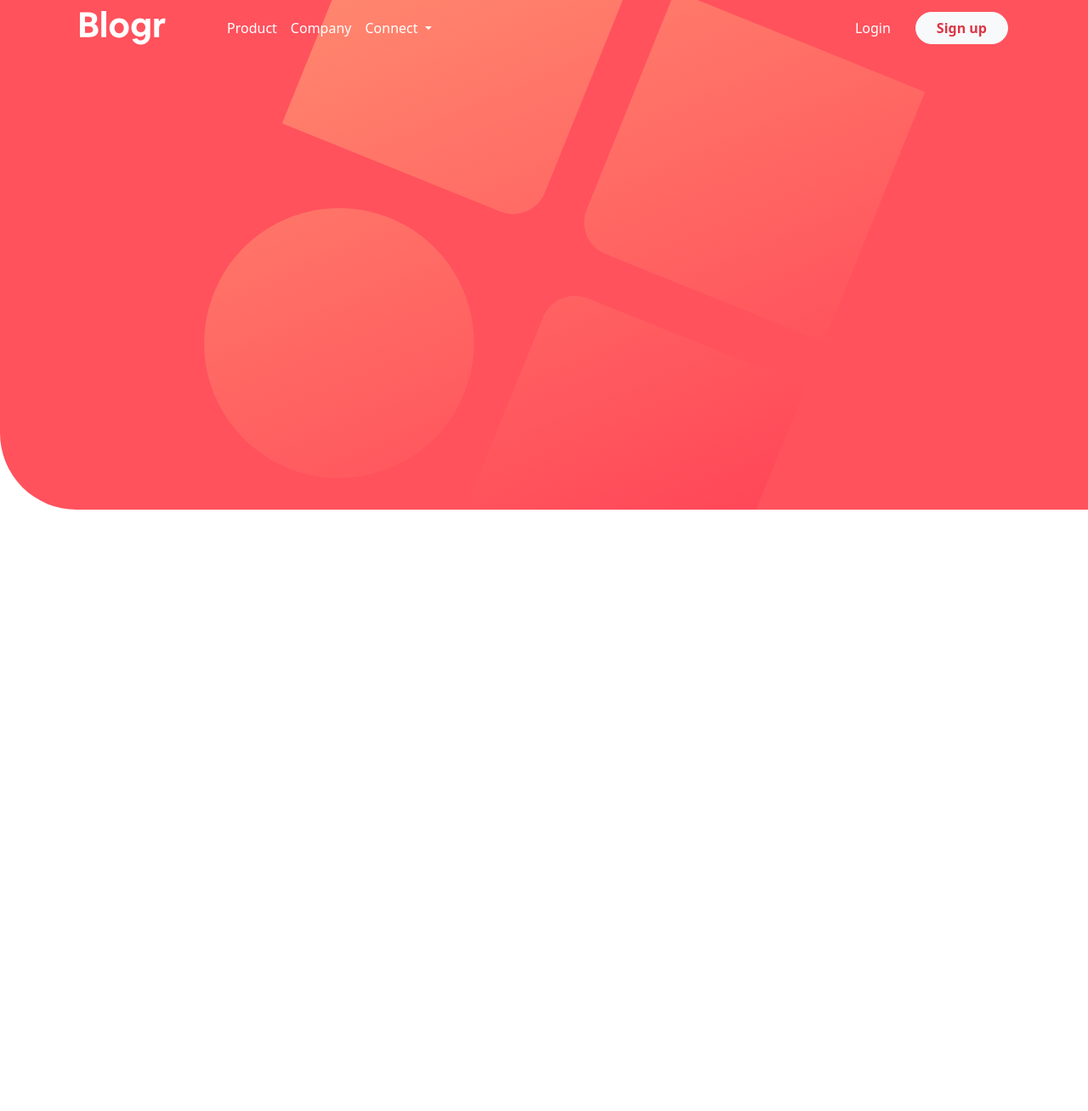
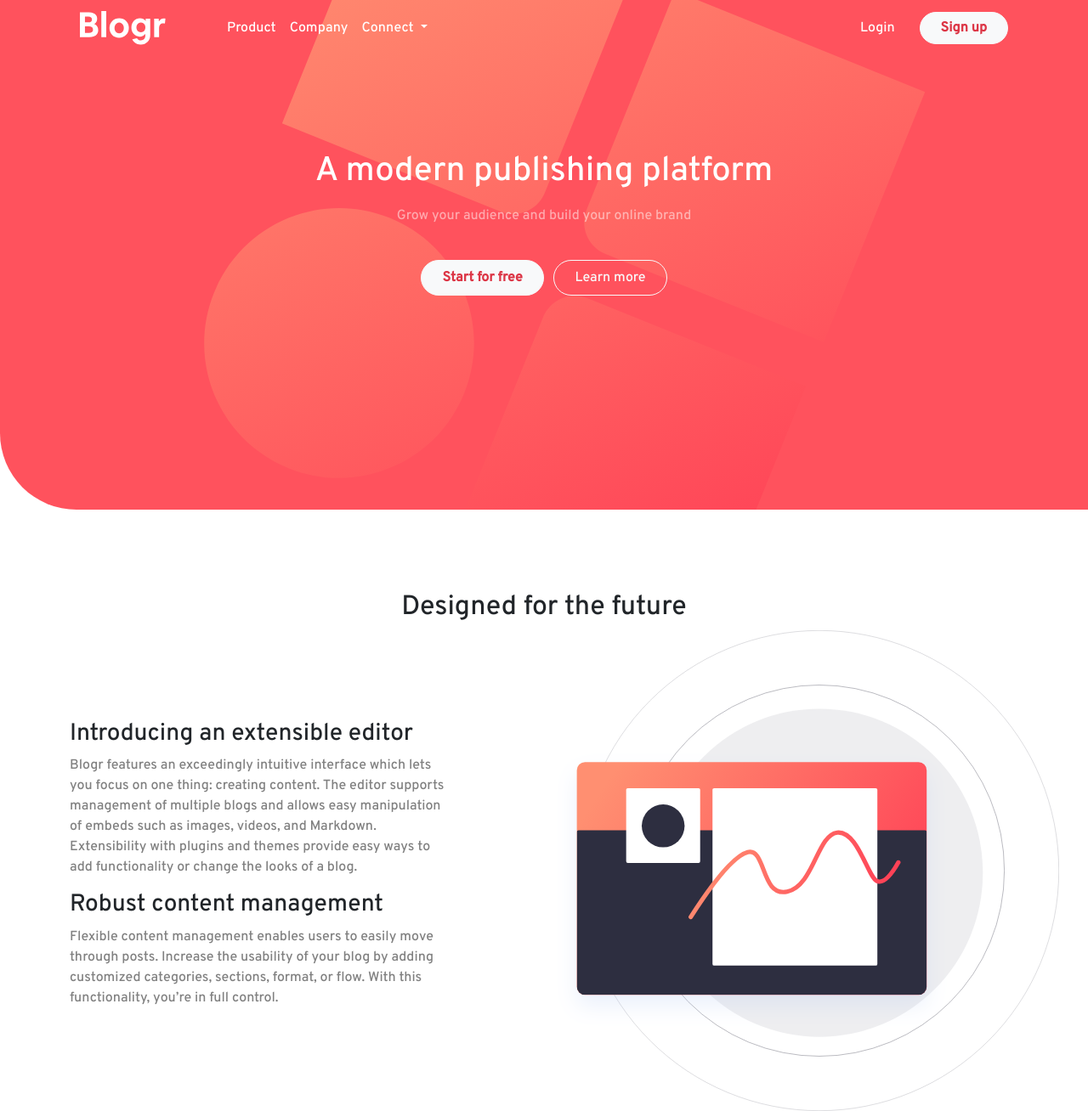
Before and after one commit to Ikramuddin21/blogr-landing-page, a plain HTML site: page index.html in a window 1280 px wide. Shown: the whole page at 85% size. Before the commit the page ends 800 px from the top, so only its background shows below. Drawn offline with nearby package versions, Linux system fonts and the light colour scheme.

Commit message:
some changes header section & create top bloh section

```diff
--- a/css/style.css
+++ b/css/style.css
@@ -1,3 +1,12 @@
+body {
+    /* font-family: 'Ubuntu', sans-serif; */
+    font-family: 'Overpass', sans-serif;
+}
+
+p {
+    color: gray;
+}
+
 .header {
     height: 600px;
     background: url('../images/bg-pattern-intro-desktop.svg');
--- a/index.html
+++ b/index.html
@@ -1,5 +1,6 @@
 <!DOCTYPE html>
 <html lang="en">
+
 <head>
     <meta charset="UTF-8">
     <meta http-equiv="X-UA-Compatible" content="IE=edge">
@@ -8,17 +9,29 @@
     <!-- Fav icon -->
     <link rel="shortcut icon" href="images/favicon-32x32.png" type="image/x-icon">
     <!-- Bootstrap css -->
-    <link href="https://cdn.jsdelivr.net/npm/bootstrap@5.1.3/dist/css/bootstrap.min.css" rel="stylesheet" integrity="sha384-1BmE4kWBq78iYhFldvKuhfTAU6auU8tT94WrHftjDbrCEXSU1oBoqyl2QvZ6jIW3" crossorigin="anonymous">
+    <link href="https://cdn.jsdelivr.net/npm/bootstrap@5.1.3/dist/css/bootstrap.min.css" rel="stylesheet"
+        integrity="sha384-1BmE4kWBq78iYhFldvKuhfTAU6auU8tT94WrHftjDbrCEXSU1oBoqyl2QvZ6jIW3" crossorigin="anonymous">
+    <!-- Google font -->
+    <!-- <link rel="preconnect" href="https://fonts.googleapis.com">
+    <link rel="preconnect" href="https://fonts.gstatic.com" crossorigin>
+    <link href="https://fonts.googleapis.com/css2?family=Ubuntu:wght@700&display=swap" rel="stylesheet"> -->
+
+    <link rel="preconnect" href="https://fonts.googleapis.com">
+    <link rel="preconnect" href="https://fonts.gstatic.com" crossorigin>
+    <link href="https://fonts.googleapis.com/css2?family=Overpass:wght@500&display=swap" rel="stylesheet">
     <!-- Custom css -->
     <link rel="stylesheet" href="css/style.css">
 </head>
+
 <body>
     <header class="header">
         <div class="container">
             <nav class="navbar navbar-expand-lg navbar-light">
                 <div class="container-fluid">
                     <a class="navbar-brand" href="#"><img src="images/logo.svg" alt="Logo"></a>
-                  <button class="navbar-toggler" type="button" data-bs-toggle="collapse" data-bs-target="#navbarSupportedContent" aria-controls="navbarSupportedContent" aria-expanded="false" aria-label="Toggle navigation">
+                    <button class="navbar-toggler" type="button" data-bs-toggle="collapse"
+                        data-bs-target="#navbarSupportedContent" aria-controls="navbarSupportedContent"
+                        aria-expanded="false" aria-label="Toggle navigation">
                         <span class="navbar-toggler-icon"></span>
                     </button>
                     <div class="collapse navbar-collapse" id="navbarSupportedContent">
@@ -30,13 +43,16 @@
                                 <a class="nav-link text-white" href="#">Company</a>
                             </li>
                             <li class="nav-item dropdown">
-                        <a class="nav-link dropdown-toggle text-white" href="#" id="navbarDropdown" role="button" data-bs-toggle="dropdown" aria-expanded="false">
+                                <a class="nav-link dropdown-toggle text-white" href="#" id="navbarDropdown"
+                                    role="button" data-bs-toggle="dropdown" aria-expanded="false">
                                     Connect
                                 </a>
                                 <ul class="dropdown-menu" aria-labelledby="navbarDropdown">
                                     <li><a class="dropdown-item" href="#">Contact</a></li>
                                     <li><a class="dropdown-item" href="#">Newsletter</a></li>
-                          <li><hr class="dropdown-divider"></li>
+                                    <li>
+                                        <hr class="dropdown-divider">
+                                    </li>
                                     <li><a class="dropdown-item" href="#">Linkedin</a></li>
                                 </ul>
                             </li>
@@ -48,9 +64,50 @@
                     </div>
                 </div>
             </nav>
+            <div class="hero-section text-center mt-5 pt-5 text-white">
+                <h1 class="my-3">A modern publishing platform</h1>
+                <p class="text-white-50">Grow your audience and build your online brand</p>
+                <br>
+                <div>
+                    <button class="btn btn-light me-1 px-4 py-2 rounded-pill text-danger fw-bold">Start for
+                        free</button>
+                    <button class="btn btn-outline-light ms-1 px-4 py-2 rounded-pill">Learn more</button>
+                </div>
+            </div>
         </div>
     </header>
+
+    <section class="container mt-5 pt-5">
+        <h2 class="text-center">Designed for the future</h2>
+        <div class="row d-flex align-items-center">
+            <div class="col-md-5 col-12">
+                <div class="row">
+                    <h3>Introducing an extensible editor</h3>
+                    <p>Blogr features an exceedingly intuitive interface which lets you focus on one thing: creating
+                        content.
+                        The editor supports management of multiple blogs and allows easy manipulation of embeds such as
+                        images,
+                        videos, and Markdown. Extensibility with plugins and themes provide easy ways to add
+                        functionality or
+                        change the looks of a blog.</p>
+                </div>
+                <div class="row">
+                    <h3>Robust content management</h3>
+                    <p>Flexible content management enables users to easily move through posts. Increase the usability of
+                        your blog
+                        by adding customized categories, sections, format, or flow. With this functionality, you’re in
+                        full control.</p>
+                </div>
+            </div>
+            <div class="col-md-7 col-12">
+                <img src="images/illustration-editor-desktop.svg" class="img-fluid ms-5 ps-5" alt="">
+            </div>
+        </div>
+    </section>
     <!-- Bootstrap js -->
-    <script src="https://cdn.jsdelivr.net/npm/bootstrap@5.1.3/dist/js/bootstrap.bundle.min.js" integrity="sha384-ka7Sk0Gln4gmtz2MlQnikT1wXgYsOg+OMhuP+IlRH9sENBO0LRn5q+8nbTov4+1p" crossorigin="anonymous"></script>
+    <script src="https://cdn.jsdelivr.net/npm/bootstrap@5.1.3/dist/js/bootstrap.bundle.min.js"
+        integrity="sha384-ka7Sk0Gln4gmtz2MlQnikT1wXgYsOg+OMhuP+IlRH9sENBO0LRn5q+8nbTov4+1p"
+        crossorigin="anonymous"></script>
 </body>
+
 </html>
```
Lines whose indentation alone changed are shown as unchanged.
